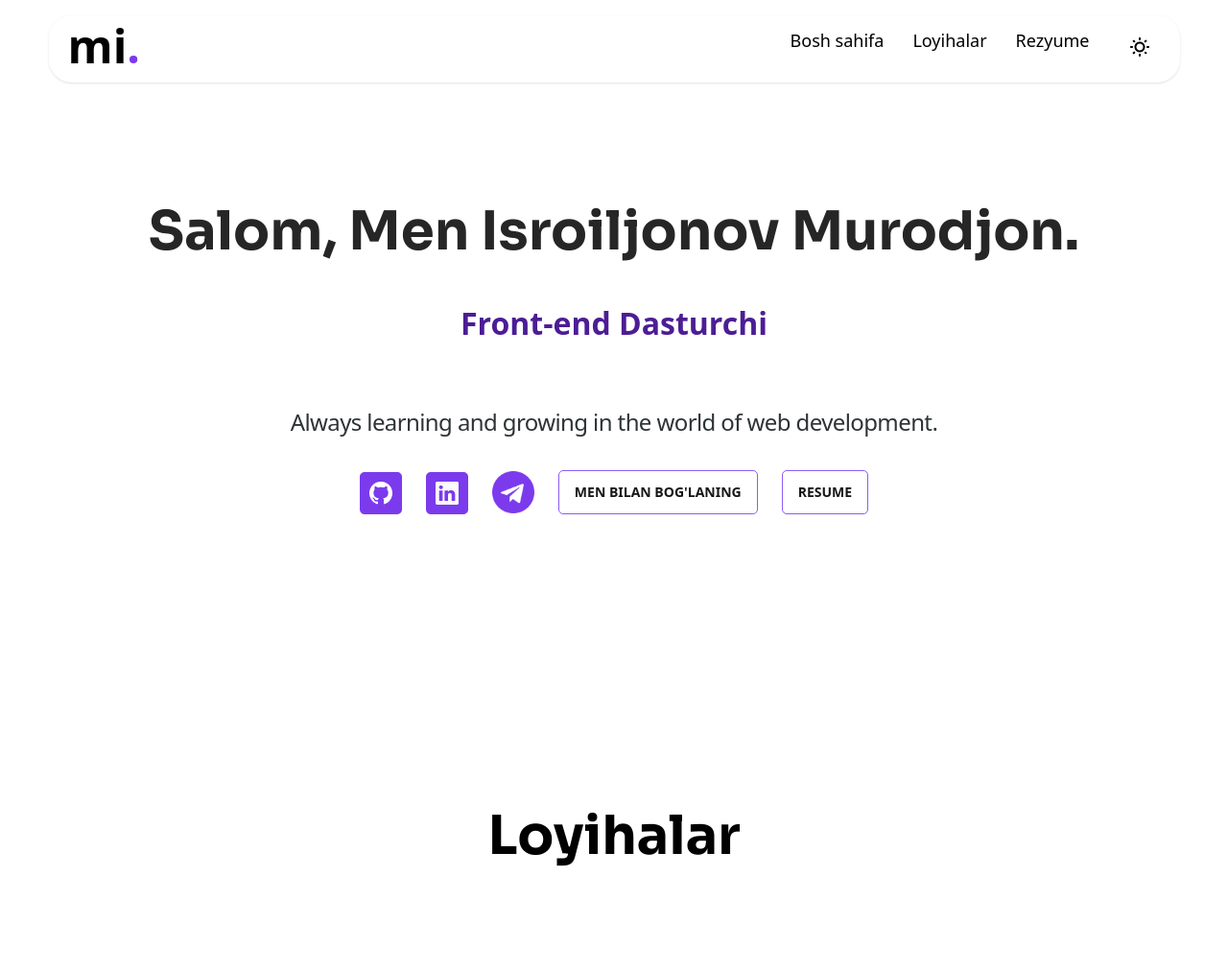
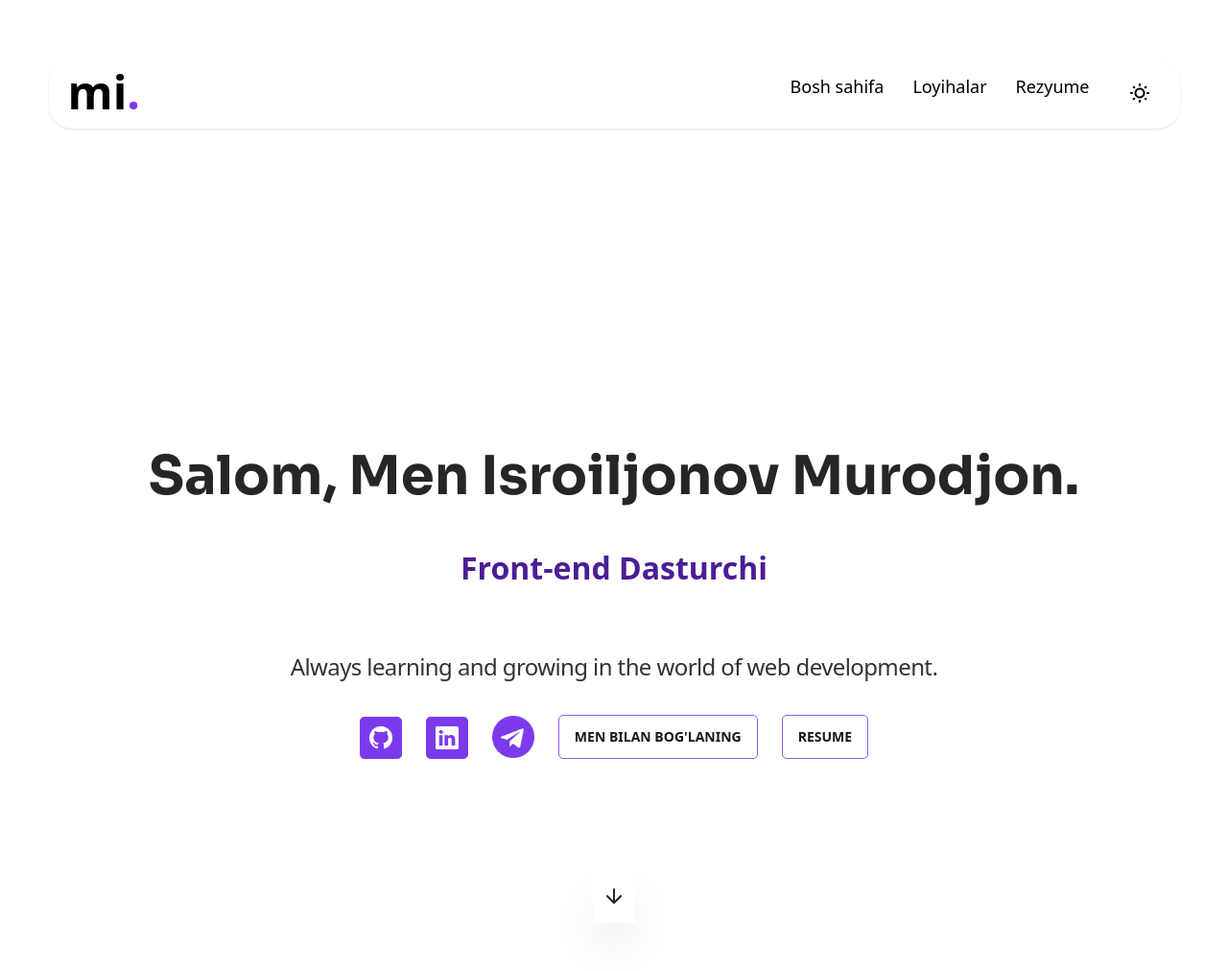
Before and after one commit to DeveloperMurodjon/portfolio, a Next.js app: page / in a window 1280 px wide. Shown: the top 1012 px of the page at 96% size. Built offline with nearby package versions, Linux system fonts and the light colour scheme.

Commit message:
scroll button

```diff
--- a/src/app/page.tsx
+++ b/src/app/page.tsx
@@ -1,11 +1,17 @@
+import DynamicImage from "@/components/DynamicImage";
 import Hero from "@/components/Hero";
 import Projects from "@/components/Projects";
 import React from "react";
 
 function Home() {
   return (
-    <div className="container scroll-smooth">
+    <div className="container scroll-smooth flex flex-col items-center">
       <Hero />
+      <a href="#projects" className="shadow-2xl cursor-pointer">
+        <button>
+          <DynamicImage name="arrow-down" mode="light" state="default" />
+        </button>
+      </a>
       <Projects />
     </div>
   );
--- a/src/components/Hero.tsx
+++ b/src/components/Hero.tsx
@@ -4,7 +4,7 @@ import Link from "next/link";
 
 function Hero() {
   return (
-    <div className="flex flex-col items-start pt-[148px] pb:[50px] md:items-center md:pt-[120px] md:pb-[120px]">
+    <div className="flex flex-col items-start pt-[148px] pb:[50px] pb-[74px] md:items-center md:pt-[375px] md:pb-[120px]">
       <h1 className=" font-bold font-sora space-x-[-1px] text-[#262626] text-[32px] leading-[48px] md:text-[56px] md:leading-[70px] ">
         Salom, Men Isroiljonov Murodjon.
       </h1>
--- a/src/components/Navbar.tsx
+++ b/src/components/Navbar.tsx
@@ -13,7 +13,7 @@ export default function Navbar() {
   const [open, setOpen] = useState<boolean>(false);
 
   return (
-    <div className="sticky top-16 md:top-4 bg-white z-50 shadow-sm rounded-3xl container flex justify-between items-center mt-[16px] pt-1  pb-[10px]">
+    <div className="sticky top-6 md:top-16 bg-white z-50 shadow-sm rounded-3xl container flex justify-between items-center mt-[16px] pt-1  pb-[10px]">
       <Link href={"/"}>
         <h3 className="text-[32px] font-bold md:text-5xl md:leading-[56px] space-x-[-1px] ">
           mi<span className="text-purple">.</span>
```
